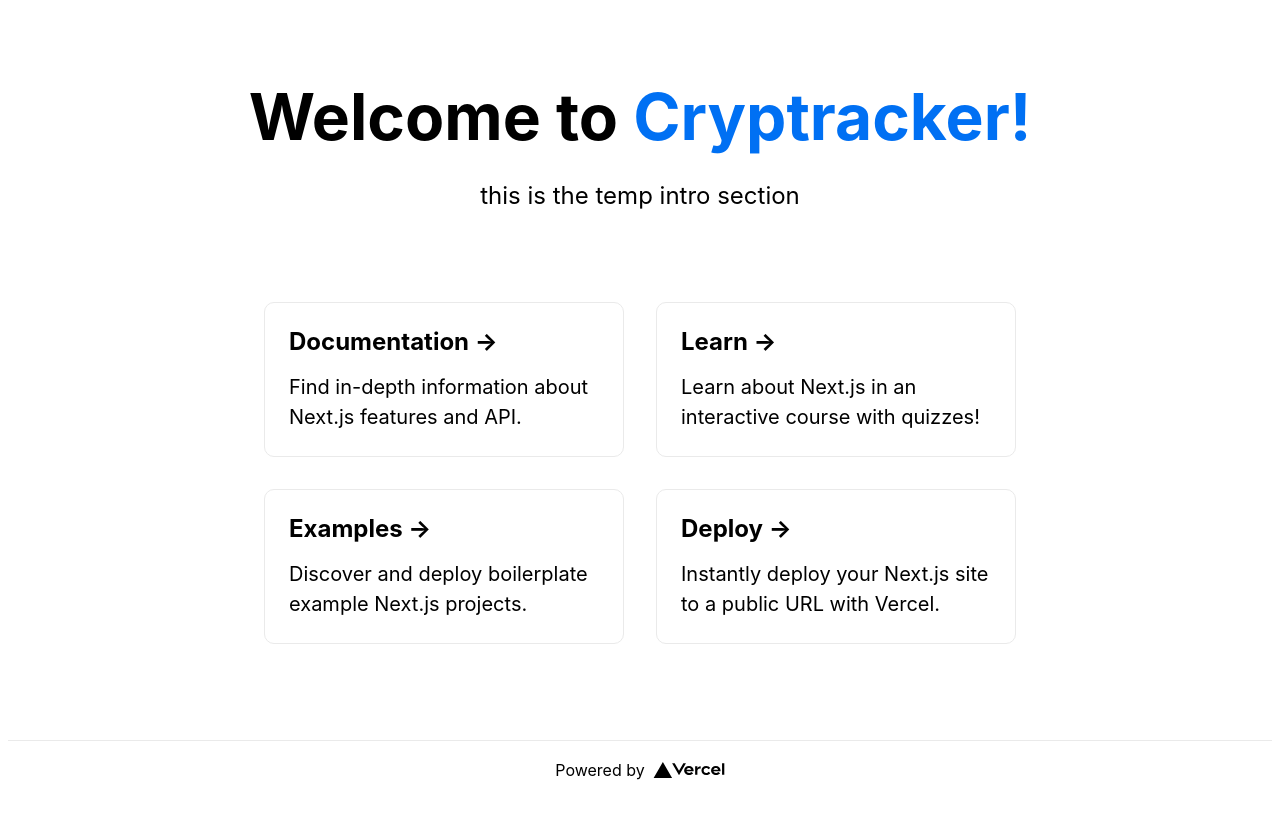
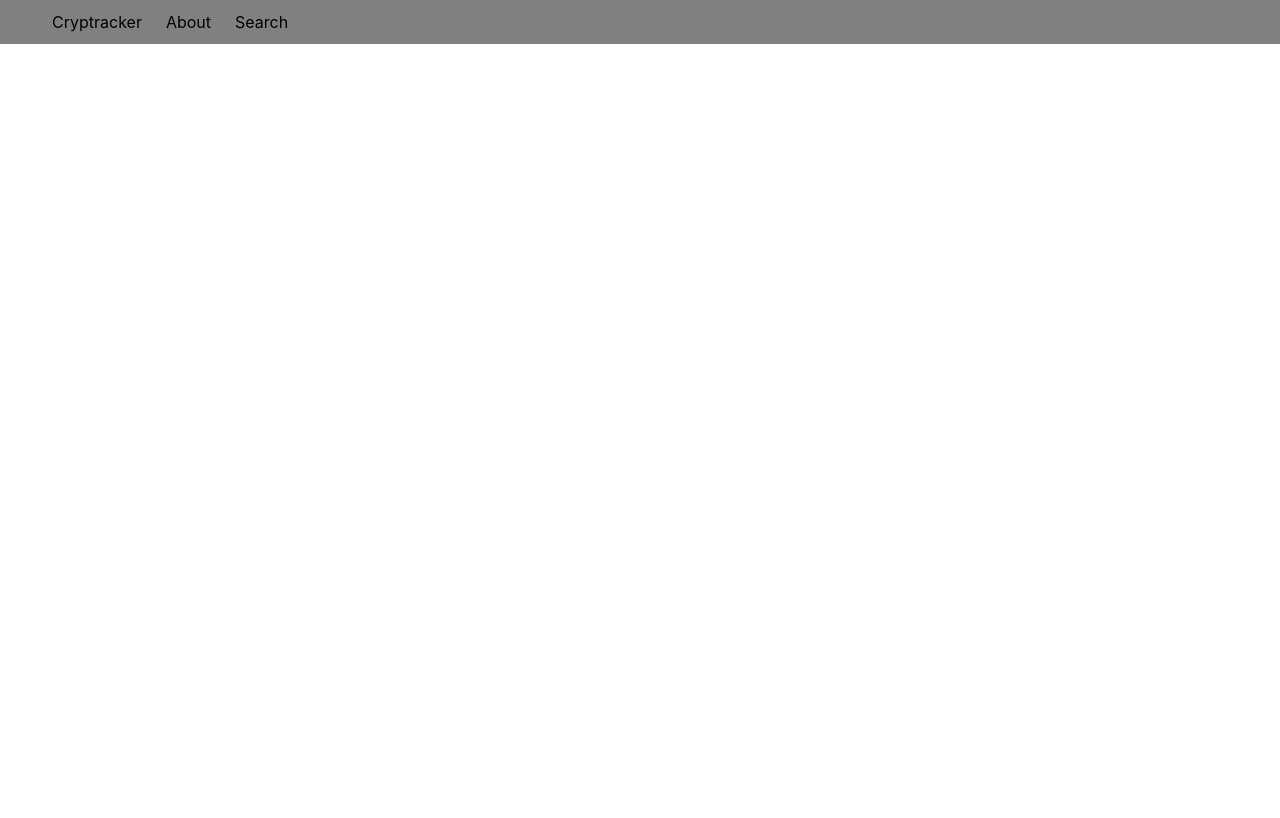
Before and after one commit to Bilal-Nadeem-Ahmed/cryptracker-, a Next.js app: page / in a window 1280 px wide. Shown: the top 818 px of the page. Built offline with nearby package versions, Linux system fonts and the light colour scheme.

Commit message:
changed nav

```diff
--- /dev/null
+++ b/components/common/Navbar/index.js
@@ -0,0 +1,13 @@
+const Navbar = () => {
+  return (
+    <div className='navbar'>
+      <ul>
+        <li>Cryptracker</li>
+        <li>About</li>
+        <li>Search</li>
+      </ul>
+    </div>
+  )
+}
+
+export default Navbar
--- a/pages/index.js
+++ b/pages/index.js
@@ -1,68 +1,24 @@
 import Head from 'next/head'
-import Image from 'next/image'
-import styles from '../styles/Home.module.css'
+import Navbar from '../components/common/Navbar'
 
 export default function Home() {
   return (
-    <div className={styles.container}>
+    <div >
       <Head>
         <title>Create Next App</title>
         <meta name="description" content="Generated by create next app" />
         <link rel="icon" href="/favicon.ico" />
       </Head>
+      <nav>
+        <Navbar/>
+      </nav>
 
-      <main className={styles.main}>
-        <h1 className={styles.title}>
-          Welcome to <a href="https://nextjs.org">Cryptracker!</a>
-        </h1>
+      <main>
 
-        <p className={styles.description}>
-          this is the temp intro section{' '}
-
-        </p>
-
-        <div className={styles.grid}>
-          <a href="https://nextjs.org/docs" className={styles.card}>
-            <h2>Documentation &rarr;</h2>
-            <p>Find in-depth information about Next.js features and API.</p>
-          </a>
-
-          <a href="https://nextjs.org/learn" className={styles.card}>
-            <h2>Learn &rarr;</h2>
-            <p>Learn about Next.js in an interactive course with quizzes!</p>
-          </a>
-
-          <a
-            href="https://github.com/vercel/next.js/tree/master/examples"
-            className={styles.card}
-          >
-            <h2>Examples &rarr;</h2>
-            <p>Discover and deploy boilerplate example Next.js projects.</p>
-          </a>
-
-          <a
-            href="https://vercel.com/new?utm_source=create-next-app&utm_medium=default-template&utm_campaign=create-next-app"
-            className={styles.card}
-          >
-            <h2>Deploy &rarr;</h2>
-            <p>
-              Instantly deploy your Next.js site to a public URL with Vercel.
-            </p>
-          </a>
-        </div>
       </main>
 
-      <footer className={styles.footer}>
-        <a
-          href="https://vercel.com?utm_source=create-next-app&utm_medium=default-template&utm_campaign=create-next-app"
-          target="_blank"
-          rel="noopener noreferrer"
-        >
-          Powered by{' '}
-          <span className={styles.logo}>
-            <Image src="/vercel.svg" alt="Vercel Logo" width={72} height={16} />
-          </span>
-        </a>
+      <footer >
+
       </footer>
     </div>
   )
--- a/styles/Home.module.css
+++ /dev/null
@@ -1,121 +0,0 @@
-.container {
-  min-height: 100vh;
-  padding: 0 0.5rem;
-  display: flex;
-  flex-direction: column;
-  justify-content: center;
-  align-items: center;
-  height: 100vh;
-}
-
-.main {
-  padding: 5rem 0;
-  flex: 1;
-  display: flex;
-  flex-direction: column;
-  justify-content: center;
-  align-items: center;
-}
-
-.footer {
-  width: 100%;
-  height: 100px;
-  border-top: 1px solid #eaeaea;
-  display: flex;
-  justify-content: center;
-  align-items: center;
-}
-
-.footer a {
-  display: flex;
-  justify-content: center;
-  align-items: center;
-  flex-grow: 1;
-}
-
-.title a {
-  color: #0070f3;
-  text-decoration: none;
-}
-
-.title a:hover,
-.title a:focus,
-.title a:active {
-  text-decoration: underline;
-}
-
-.title {
-  margin: 0;
-  line-height: 1.15;
-  font-size: 4rem;
-}
-
-.title,
-.description {
-  text-align: center;
-}
-
-.description {
-  line-height: 1.5;
-  font-size: 1.5rem;
-}
-
-.code {
-  background: #fafafa;
-  border-radius: 5px;
-  padding: 0.75rem;
-  font-size: 1.1rem;
-  font-family: Menlo, Monaco, Lucida Console, Liberation Mono, DejaVu Sans Mono,
-    Bitstream Vera Sans Mono, Courier New, monospace;
-}
-
-.grid {
-  display: flex;
-  align-items: center;
-  justify-content: center;
-  flex-wrap: wrap;
-  max-width: 800px;
-  margin-top: 3rem;
-}
-
-.card {
-  margin: 1rem;
-  padding: 1.5rem;
-  text-align: left;
-  color: inherit;
-  text-decoration: none;
-  border: 1px solid #eaeaea;
-  border-radius: 10px;
-  transition: color 0.15s ease, border-color 0.15s ease;
-  width: 45%;
-}
-
-.card:hover,
-.card:focus,
-.card:active {
-  color: #0070f3;
-  border-color: #0070f3;
-}
-
-.card h2 {
-  margin: 0 0 1rem 0;
-  font-size: 1.5rem;
-}
-
-.card p {
-  margin: 0;
-  font-size: 1.25rem;
-  line-height: 1.5;
-}
-
-.logo {
-  height: 1em;
-  margin-left: 0.5rem;
-}
-
-@media (max-width: 600px) {
-  .grid {
-    width: 100%;
-    flex-direction: column;
-  }
-}
--- a/styles/globals.css
+++ b/styles/globals.css
@@ -14,3 +14,26 @@ a {
 * {
   box-sizing: border-box;
 }
+.navbar{
+  margin-top: 0;
+  min-width: 100vw;
+  background-color: grey ;
+  min-height: 30px;
+  position: fixed;
+  top: 0;
+
+}
+.navbar ul{
+  display: flex;
+  margin: 0;
+}
+
+.navbar li{
+  list-style-type: none;
+  padding: 12px;
+
+}
+main {
+  min-height: 200vh;
+  color: aqua;
+}
```
